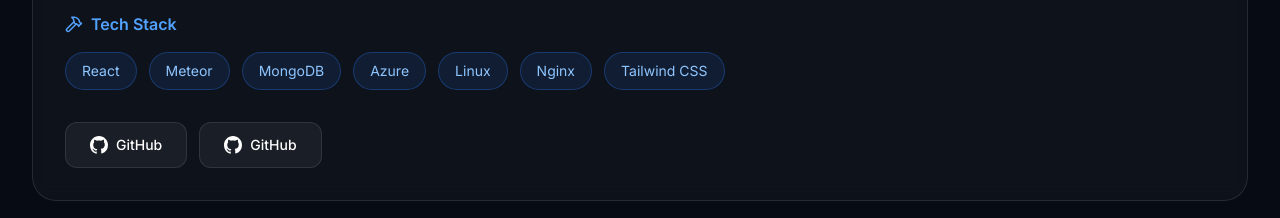
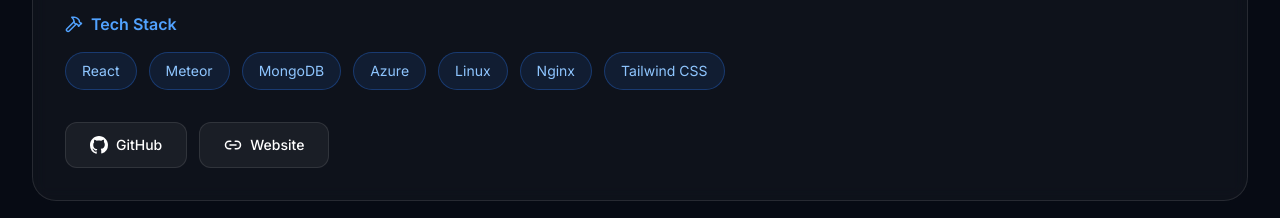
Before and after one commit to ihateundefined/developer-portfolio, a React (Vite) app: page / in a window 1280 px wide. Shown: the part 4400-4618 px from the top of the page. Built offline with nearby package versions, Linux system fonts and the light colour scheme.

Commit message:
refactor: refine socialLink section

```diff
--- a/src/components/common/SocialLink.tsx
+++ b/src/components/common/SocialLink.tsx
@@ -1,7 +1,7 @@
-import { Mail, Code2 } from 'lucide-react';
+import { Mail, Code2, Link2 } from 'lucide-react';
 
 interface SocialLinkProps {
-  type: 'github' | 'email' | 'projects' | 'etc';
+  type: 'github' | 'email' | 'projects' | 'link';
   variant?: 'full' | 'iconOnly';
   href: string;
   label?: string;
@@ -21,13 +21,13 @@
   const iconOnlyClass =
     'inline-flex items-center justify-center p-2 text-gray-400 hover:text-blue-400 transform transition-all duration-300 hover:-translate-y-1';
 
-  const isGithub = type === 'github';
-  const isExternal = isGithub;
+  const isExternal = type === 'github' || type === 'link';
 
   const defaultLabels = {
     github: 'GitHub',
     email: 'Email',
     projects: 'Projects',
+    link: 'Website',
   };
 
   const renderIcon = () => {
@@ -48,6 +48,8 @@
         return <Mail size={18} />;
       case 'projects':
         return <Code2 size={18} />;
+      case 'link':
+        return <Link2 size={18} />;
     }
   };
 
--- a/src/sections/projects/components/ProjectCard.tsx
+++ b/src/sections/projects/components/ProjectCard.tsx
@@ -81,7 +81,7 @@
       {(project.github || project.demo) && (
         <div className="mt-8 flex flex-wrap gap-3">
           {project.github && <SocialLink type="github" href={project.github} />}
-          {project.demo && <SocialLink type="github" href={project.demo} />}
+          {project.demo && <SocialLink type="link" href={project.demo} />}
         </div>
       )}
     </article>
```
